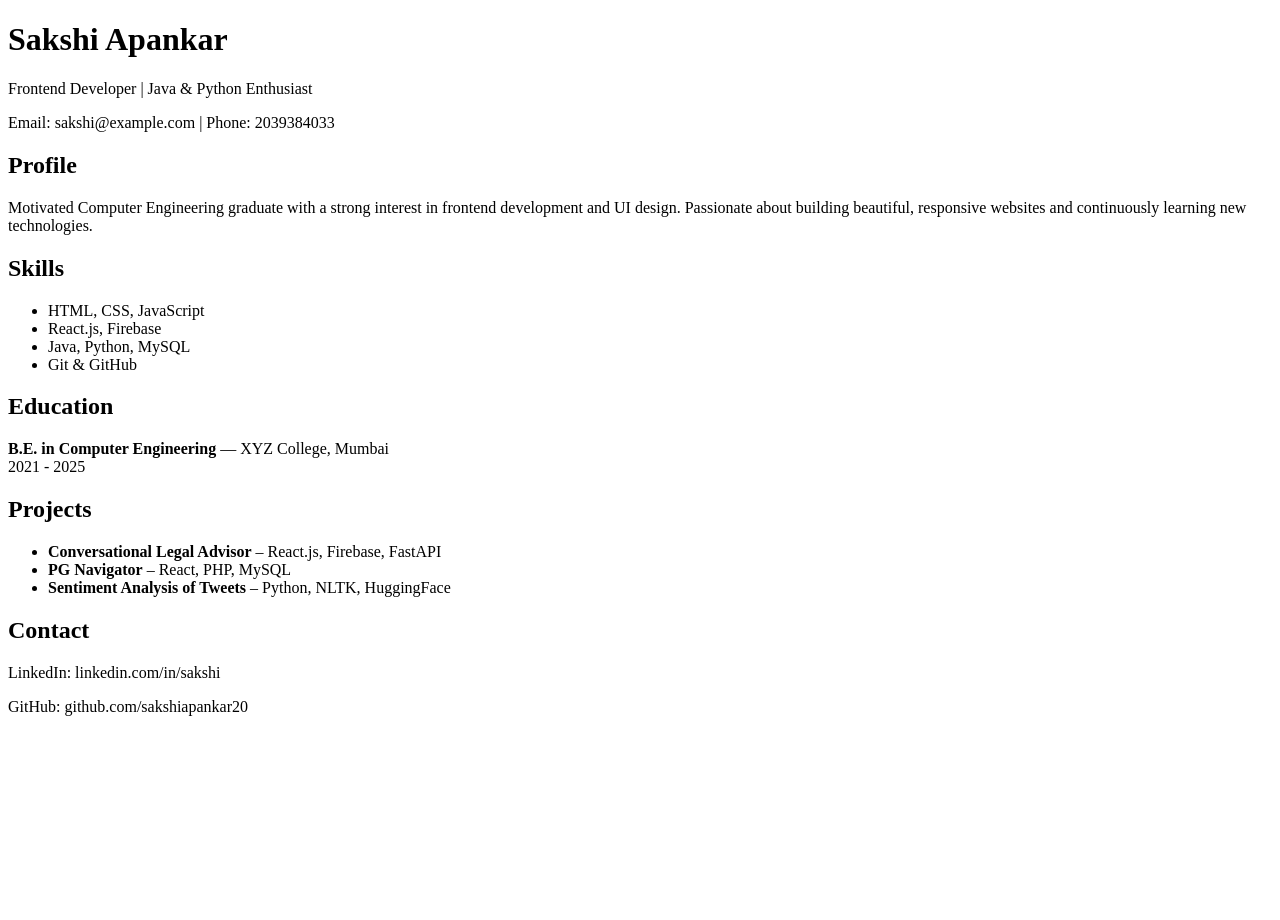
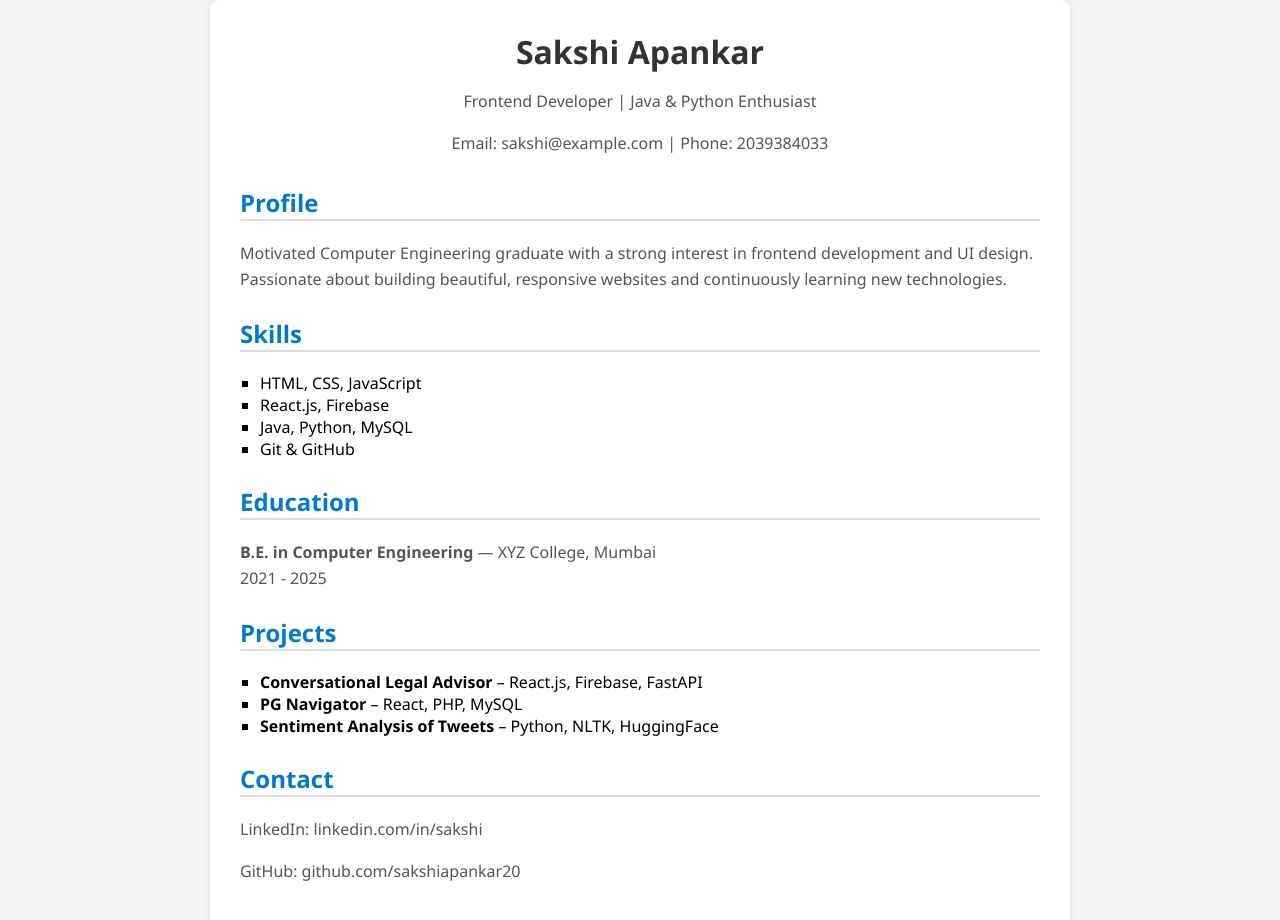
Before and after one commit to sakshiapankar20/frontend-development, a plain HTML site: page week1/day4/resume.html in a window 1280 px wide. Shown: the top 920 px of the page. Before the commit the page ends 800 px from the top, so only its background shows below. Drawn offline with Linux system fonts and the light colour scheme.

Commit message:
resume template done

```diff
--- a/week1/day4/resume.html
+++ b/week1/day4/resume.html
@@ -6,6 +6,55 @@
     <meta name="viewport" content="width=device-width, initial-scale=1.0">
     <title>Sakshi Apankar- Resume</title>
 
+
+    <style>
+        body{
+            font-family: 'Segoe UI', Tahoma, Geneva, Verdana, sans-serif;
+            background-color: #f3f4f6;
+            margin: 0;
+            padding: 0;
+        }
+
+        .container{
+            max-width: 800px;
+            margin: auto;
+            background-color: #ffffff;
+            padding: 30px;
+            border-radius: 10px;
+            box-shadow: 0 2px 10px rgba(0,0,0,0.1);
+        }
+
+        header{
+            text-align: center;
+            margin-bottom: 30px;
+        }
+
+        h1{
+            margin: 0;
+            color: #333;
+        }
+
+        p{
+            color: #555;
+            line-height: 1.6;
+        }
+
+        section{
+            margin-bottom: 25px;
+        }
+
+        h2{
+            color: #007acc;
+            border-bottom: 2px solid #ddd;
+        }
+
+        ul{
+            list-style-type: square;
+            padding-left: 20px;
+        }
+
+
+    </style>
 </head>
 
 <body>
```
